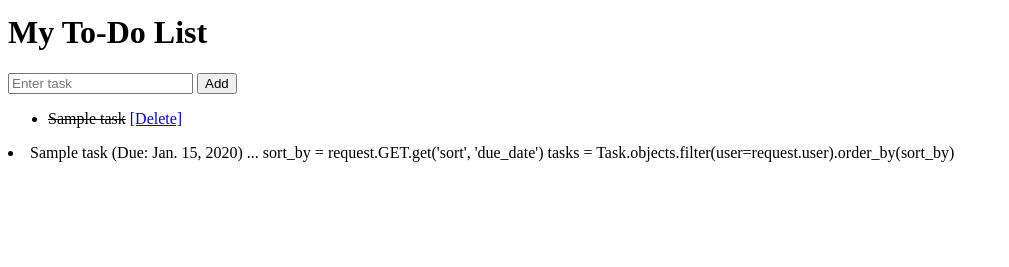
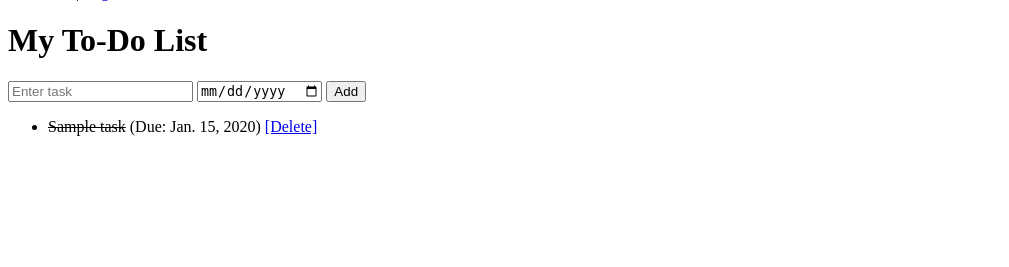
Before and after one commit to dkabatesi/DivineKabatesi_2405001054, a Django app: template todo/templates/todo/home.html in a window 1280 px wide. Shown: the part 33-300 px from the top of the page, without its empty margins (0-1009 px from the left). Run offline with Django 5.2, Linux system fonts and the light colour scheme; the template is opened without the code that fills it: values that come from a table or form of the project are taken from there, others are empty; tables that the repository leaves empty hold one stand-in row (values such as "Sample post").

Commit message:
Clean up views and template for stable deployment

```diff
--- a/todo/templates/todo/home.html
+++ b/todo/templates/todo/home.html
@@ -1,14 +1,17 @@
-<p>Welcome, {{ user.username }} | <a href="{% url 'logout' %}">Logout</a></p>
 <!DOCTYPE html>
 <html>
 <head>
     <title>To-Do List</title>
 </head>
 <body>
+    <p>Welcome, {{ user.username }} | <a href="{% url 'logout' %}">Logout</a></p>
+
     <h1>My To-Do List</h1>
+
     <form method="POST">
         {% csrf_token %}
-        <input type="text" name="title" placeholder="Enter task">
+        <input type="text" name="title" placeholder="Enter task" required>
+        <input type="date" name="due_date">
         <button type="submit">Add</button>
     </form>
 
@@ -21,20 +24,13 @@
                     {{ task.title }}
                     <a href="{% url 'complete_task' task.id %}">[Complete]</a>
                 {% endif %}
+                {% if task.due_date %} (Due: {{ task.due_date }}) {% endif %}
                 <a href="{% url 'delete_task' task.id %}">[Delete]</a>
             </li>
         {% empty %}
             <li>No tasks yet.</li>
         {% endfor %}
     </ul>
-    <li>
-    {{ task.title }}
-    {% if task.due_date %} (Due: {{ task.due_date }}) {% endif %}
-    ...
-    sort_by = request.GET.get('sort', 'due_date')
-tasks = Task.objects.filter(user=request.user).order_by(sort_by)
-
-</li>
 
 </body>
 </html>
```
Also changed, not shown: todo/views.py (+14 -8 lines).
